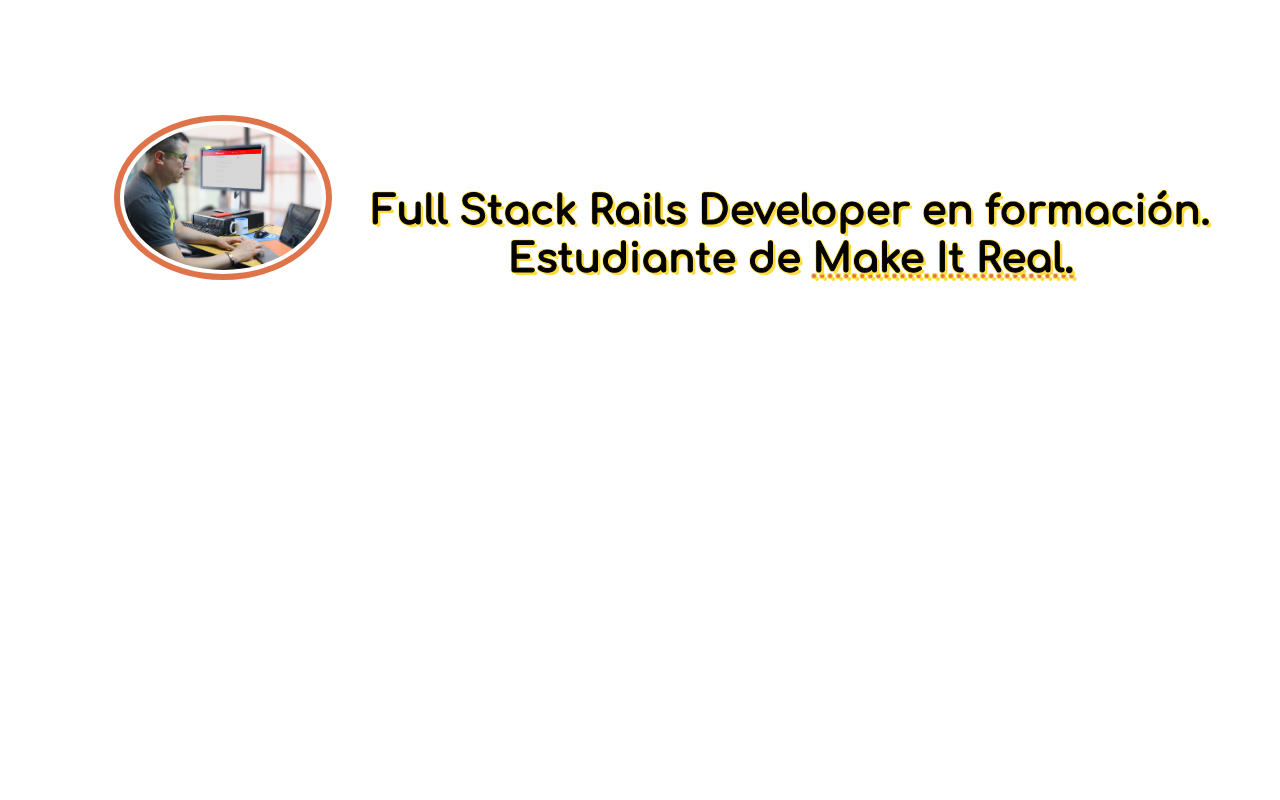
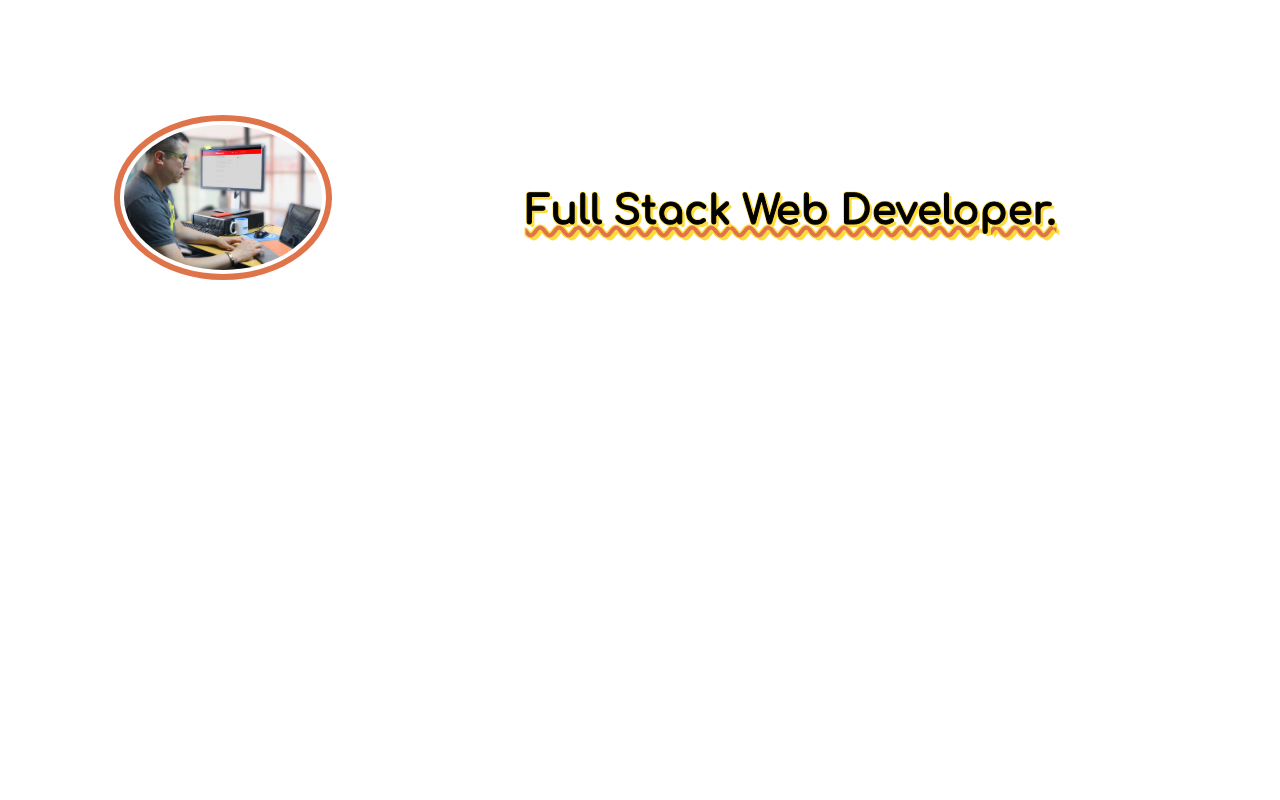
Before and after one commit to jairorjuela/profile1, a plain HTML site: page index.html in a window 1280 px wide. Shown: the top 800 px of the page. Drawn offline with nearby package versions, Linux system fonts and the light colour scheme.

Commit message:
change in title

```diff
--- a/css/style.css
+++ b/css/style.css
@@ -17,16 +17,13 @@
     margin-top: 233px;
     -webkit-text-stroke: 1px black;
     color: black;
+    text-decoration: underline wavy #DF744A;
     text-shadow:
       3px 3px 0 #FEDC3D,
       -1px -1px 0 #FEDC3D,
       1px -1px 0 #FEDC3D,
       -1px 1px 0 #FEDC3D,
       1px 1px 0 #FEDC3D;
-  }
-
-  #make{
-    text-decoration: underline dotted #DF744A;
   }
 
   #image_profile{
@@ -43,7 +40,6 @@
   img:hover {
       box-shadow: 0 0 2px 1px rgba(0, 140, 186, 0.5);
   }
-
 
   #div2{
     width: 100%;
@@ -127,16 +123,13 @@
     margin-left: 20px;
     -webkit-text-stroke: 1px black;
     color: black;
+    text-decoration: underline wavy #DF744A;
     text-shadow:
       3px 3px 0 #FEDC3D,
       -1px -1px 0 #FEDC3D,
       1px -1px 0 #FEDC3D,
       -1px 1px 0 #FEDC3D,
       1px 1px 0 #FEDC3D;
-  }
-
-  #make{
-    text-decoration: underline dotted #DF744A;
   }
 
   #image_profile{
@@ -153,7 +146,6 @@
   img:hover {
       box-shadow: 0 0 2px 1px rgba(0, 140, 186, 0.5);
   }
-
 
   #div2{
     width: 100%;
@@ -239,16 +231,13 @@
     margin-top: 120px;
     -webkit-text-stroke: 1px black;
     color: black;
+    text-decoration: underline wavy #DF744A;
     text-shadow:
       3px 3px 0 #FEDC3D,
       -1px -1px 0 #FEDC3D,
       1px -1px 0 #FEDC3D,
       -1px 1px 0 #FEDC3D,
       1px 1px 0 #FEDC3D;
-  }
-
-  #make{
-    text-decoration: underline dotted #DF744A;
   }
 
   #image_profile{
@@ -265,7 +254,6 @@
   img:hover {
       box-shadow: 0 0 2px 1px rgba(0, 140, 186, 0.5);
   }
-
 
   #div2{
     width: 100%;
@@ -349,16 +337,13 @@
     margin-right: 38px;
     -webkit-text-stroke: 1px black;
     color: black;
+    text-decoration: underline wavy #DF744A;
     text-shadow:
       3px 3px 0 #FEDC3D,
       -1px -1px 0 #FEDC3D,
       1px -1px 0 #FEDC3D,
       -1px 1px 0 #FEDC3D,
       1px 1px 0 #FEDC3D;
-  }
-
-  #make{
-    text-decoration: underline dotted #DF744A;
   }
 
   #image_profile{
@@ -375,7 +360,6 @@
   img:hover {
       box-shadow: 0 0 2px 1px rgba(0, 140, 186, 0.5);
   }
-
 
   #div2{
     width: 100%;
@@ -458,16 +442,13 @@
     margin-top: 187px;
     -webkit-text-stroke: 1px black;
     color: black;
+    text-decoration: underline wavy #DF744A;
     text-shadow:
       3px 3px 0 #FEDC3D,
       -1px -1px 0 #FEDC3D,
       1px -1px 0 #FEDC3D,
       -1px 1px 0 #FEDC3D,
       1px 1px 0 #FEDC3D;
-  }
-
-  #make{
-    text-decoration: underline dotted #DF744A;
   }
 
   #image_profile{
@@ -484,7 +465,6 @@
   img:hover {
       box-shadow: 0 0 2px 1px rgba(0, 140, 186, 0.5);
   }
-
 
   #div2{
     width: 100%;
--- a/index.html
+++ b/index.html
@@ -27,7 +27,7 @@
             </div>
             <div class="col-9">
               <h1 class="titulo">
-                Full Stack Rails Developer en formación. Estudiante de <span id="make">Make It Real.</span>
+                Full Stack Web Developer.
               </h1>
             </div>
           </div>
```
